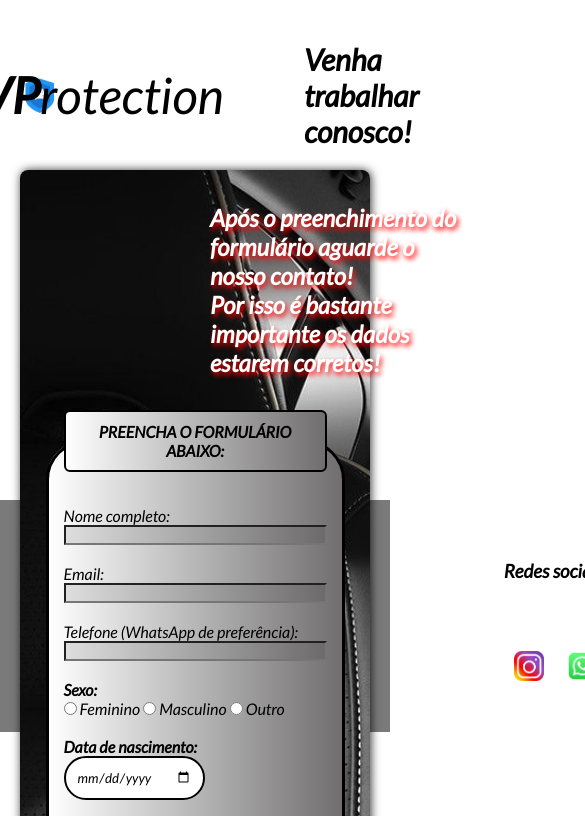
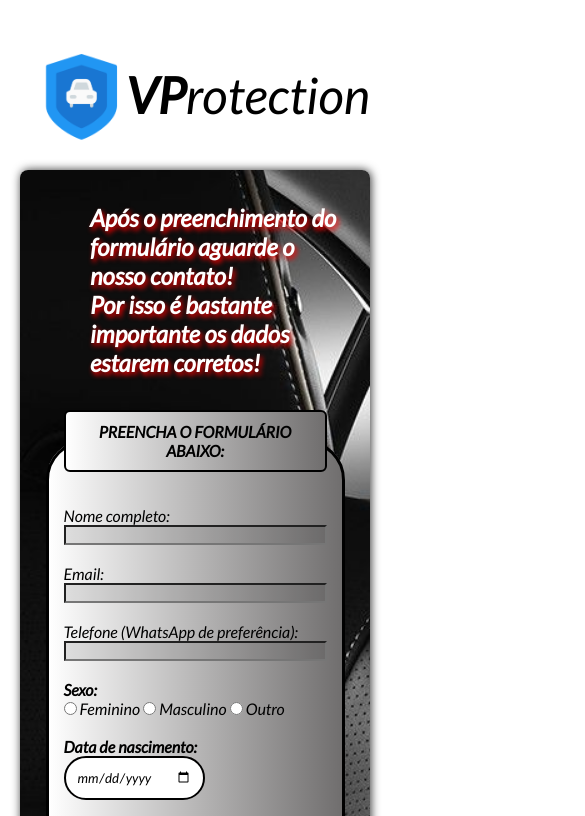
Before and after one commit to ICEI-PUC-Minas-PMV-ADS/pmv-ads-2022-1-e1-proj-web-t2-vechile-protection, a plain HTML site: page src/trabalheconosco.html in a window 390 px wide. Shown: the top 816 px of the page, 585 px wide, since content can reach past the window. Drawn offline with Linux system fonts and the light colour scheme.

Commit message:
responsive

```diff
--- a/src/css/aboutus_style.css
+++ b/src/css/aboutus_style.css
@@ -185,8 +185,7 @@ footer .main {
 }
 
 .footer-redes {
-    max-width: 1000px;
-    min-width: 300px;
+    position: relative;
     display: flex;
     padding-left: 100px;
     flex-direction: column;
@@ -194,8 +193,7 @@ footer .main {
 }
 
 .footer-endereco {
-    max-width: 1000px;
-    min-width: 300px;
+    position: relative;
     padding-left: 100px;
 }
 
@@ -233,7 +231,16 @@ footer .last {
 
 /* RESPONSIVE  */
 
-@media screen and (max-width: 768px) {
+@media screen and (max-width: 780px) {
+
+    .content .header-block {
+        background-size: 800px;
+        background-position: -300px;
+    }
+
+    .sua-protecao {
+        display: none;
+    }
 
     .brand {
         position: relative;
@@ -257,11 +264,11 @@ footer .last {
 
     header {
         width: 100%;
-        padding-bottom: 180%;
+        padding-bottom: 200%;
     }
 
     footer {
-        position: absolute;
+        position: relative;
         height: 400px;
         width: 100%;
     }
--- a/src/css/avaliacoes_style.css
+++ b/src/css/avaliacoes_style.css
@@ -99,9 +99,6 @@ footer .main {
 .footer-links {
     max-width: 1000px;
     min-width: 300px;
-    position: relative;
-    left: 150px;
-    top: 20px;
     display: flex;
     flex-direction: row;
     justify-content: space-between;
@@ -109,8 +106,7 @@ footer .main {
 }
 
 .footer-redes {
-    max-width: 1000px;
-    min-width: 300px;
+    position: relative;
     display: flex;
     padding-left: 100px;
     flex-direction: column;
@@ -118,8 +114,7 @@ footer .main {
 }
 
 .footer-endereco {
-    max-width: 1000px;
-    min-width: 300px;
+    position: relative;
     padding-left: 100px;
 }
 
@@ -151,6 +146,9 @@ footer .last {
     color: black;
 }
 
+
+
+
 /* AVALIAÇÕES CLIENTES =============================================== */
 .content .sloganav {
     display: flex;
@@ -164,11 +162,12 @@ footer .last {
 }
 
 .cards {
+    position: relative;
+    left: 400px;
     display: flex;
     flex-direction: column;
     justify-content: center center;
-    padding-left: 400px;
-    padding-right: 400px;
+    margin-right: 50%;
 }
 
 .card .image-usuario {
@@ -181,7 +180,76 @@ footer .last {
 
 .card p {
     position: relative;
+    left: 150px;
     bottom: 135px;
-    margin-left: 180px;
-    padding-bottom: 50px;
+    padding-right: 30%;
 }
+
+/* RESPONSIVE  */
+
+@media screen and (max-width: 780px) {
+    .sloganav {
+        position: relative;
+        margin: 10%;
+        display: flex;
+        flex-direction: row;
+        justify-content: center;
+    }
+
+    .cards {
+        position: relative;
+        left: 10px;
+        margin: 10%;
+
+    }
+
+    .card p {
+        position: relative;
+        margin-right: 3%;
+        bottom: -10px;
+        padding-bottom: 80px;
+        right: inherit;
+        left: 0;
+        padding-right: 0%;
+    }
+
+
+    footer {
+        position: relative;
+        height: 400px;
+        width: 100%;
+    }
+
+
+    .last h3 {
+        padding-top: 50%;
+
+    }
+
+
+    .footer-links {
+        position: relative;
+        flex-direction: column;
+    }
+
+    .footer-company {
+        margin-top: 1%;
+        margin-left: 15%;
+    }
+
+    .footer-endereco {
+        position: relative;
+        padding-top: 30px;
+        padding-left: 0%;
+        margin-left: 15%;
+
+    }
+
+    .footer-redes {
+        position: relative;
+        padding-top: 30px;
+        padding-left: 0%;
+        margin-left: 15%;
+    }
+
+}
--- a/src/css/trabalheconosco_style.css
+++ b/src/css/trabalheconosco_style.css
@@ -166,7 +166,7 @@ footer {
 footer .main {
     width: 100%;
     height: 200px;
-    padding: 10px;
+    padding: 30px;
 }
 
 .footer-links {
@@ -179,8 +179,7 @@ footer .main {
 }
 
 .footer-redes {
-    max-width: 1000px;
-    min-width: 300px;
+    position: relative;
     display: flex;
     padding-left: 100px;
     flex-direction: column;
@@ -188,8 +187,7 @@ footer .main {
 }
 
 .footer-endereco {
-    max-width: 1000px;
-    min-width: 300px;
+    position: relative;
     padding-left: 100px;
 }
 
@@ -306,3 +304,86 @@ footer .last {
     width: 100%;
     cursor: pointer;
 }
+
+/* ===== responsive  ======*/
+
+@media screen and (max-width: 780px) {
+
+    .content .header-block {
+        height: 1000px;
+    }
+
+    .brand {
+        position: relative;
+        bottom: 0px;
+        left: 2px;
+    }
+
+    .header-block .form-description {
+        position: relative;
+        left: 20px;
+    }
+
+    nav ul {
+        position: absolute;
+        flex-direction: row;
+        top: 70px;
+        font-size: 20px;
+    }
+
+    nav img {
+        position: relative;
+        left: 10px;
+        width: 100px;
+        height: 100px;
+    }
+
+    header {
+        width: 100%;
+        padding-bottom: 200%;
+    }
+
+    nav h2 {
+        display: none;
+    }
+
+    footer {
+        position: relative;
+        height: 400px;
+        width: 100%;
+        margin-top: 440px;
+    }
+
+
+    .last h3 {
+        padding-top: 50%;
+
+    }
+
+
+    .footer-links {
+        position: relative;
+        flex-direction: column;
+    }
+
+    .footer-company {
+        margin-top: 1%;
+        margin-left: 15%;
+    }
+
+    .footer-endereco {
+        position: relative;
+        padding-top: 30px;
+        padding-left: 0%;
+        margin-left: 15%;
+
+    }
+
+    .footer-redes {
+        position: relative;
+        padding-top: 30px;
+        padding-left: 0%;
+        margin-left: 15%;
+    }
+
+}
```
